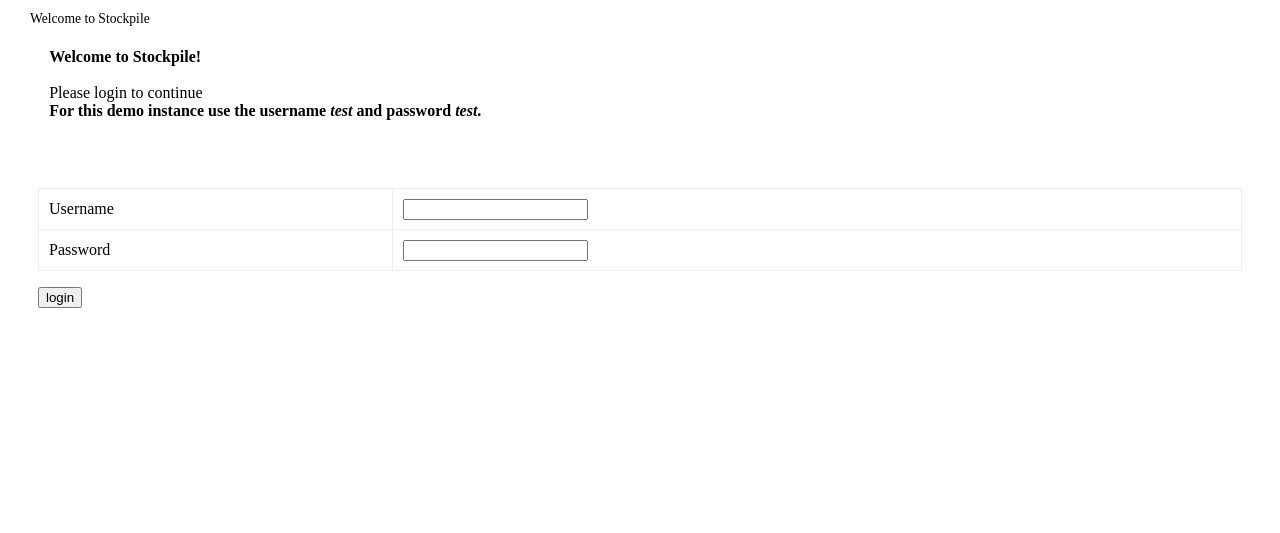
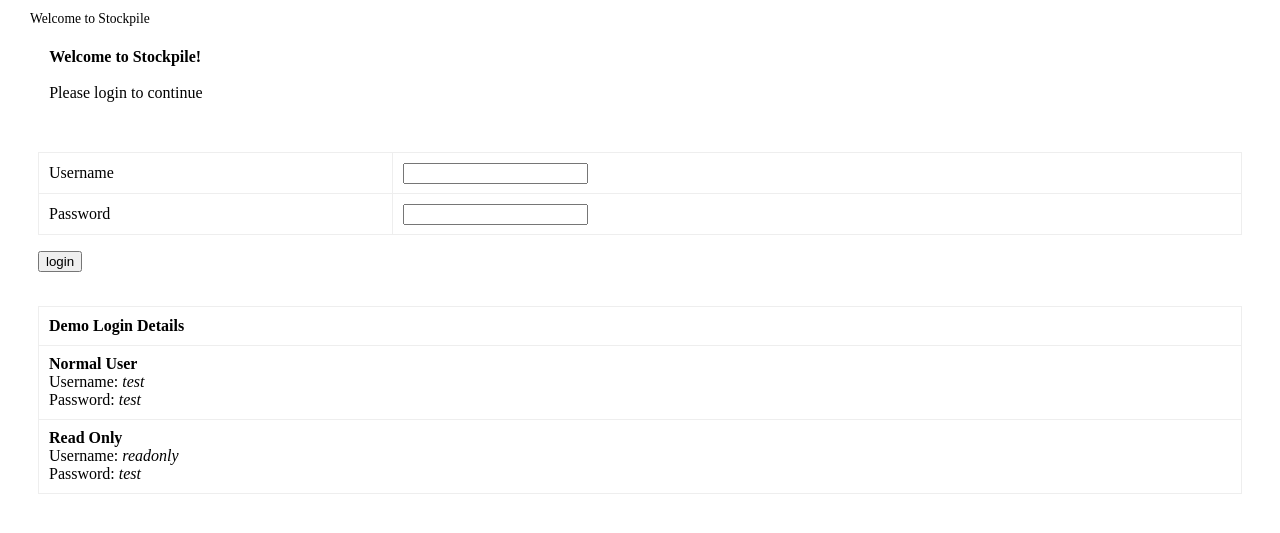
Before and after one commit to greenarrow/stockpile, a Django app: template templates/login.html in a window 1280 px wide. Shown: the part 78-611 px from the top of the page. Run offline with Django 3.2, Linux system fonts and the light colour scheme; the template is opened without the code that fills it: most values are stand-ins (such as "Sample title", 1, 10 or a date in 2020); form fields are guessed from the names that the template uses; some libraries are stand-ins or nearby versions.

Commit message:
Clearer details for demo login

```diff
--- a/templates/login.html
+++ b/templates/login.html
@@ -13,10 +13,12 @@
 					<div class="ui-widget">
 						<div class="ui-state-highlight ui-corner-all" style="margin-top: 20px; padding: 0 .7em;">
 							<p><span class="ui-icon ui-icon-info" style="float: left; margin-right: .3em;"></span>
-							<strong>Welcome to Stockpile!</strong><br /><br />Please login to continue<br/ ><b>For this demo instance use the username <i>test</i> and password <i>test</i>.</b></p>
+							<strong>Welcome to Stockpile!</strong><br /><br />Please login to continue
+							</p>
+
 						</div>
 					</div>
-					<br /><br />
+					<br />
 
 					{% if form.errors %}
 					<p>Your username and password didn't match. Please try again.</p>
@@ -31,6 +33,16 @@
 					<input type="submit" value="login" />
 					<input type="hidden" name="next" value="{{ next }}" />
 					</form>
+
+					<br />
+					<div class="ui-widget">
+						<table class="ui-widget-content" width="0%">
+							<th class="ui-widget-header"><strong>Demo Login Details</strong><br /></td>
+							<tr><td><strong>Normal User</strong><br />Username: <i>test</i><br />Password: <i>test</i><br /></td></tr>
+							<tr><td><strong>Read Only</strong><br />Username: <i>readonly</i><br />Password: <i>test</i></td></tr>
+						</table>
+					</div>
+
 				</div>
 
 
```
